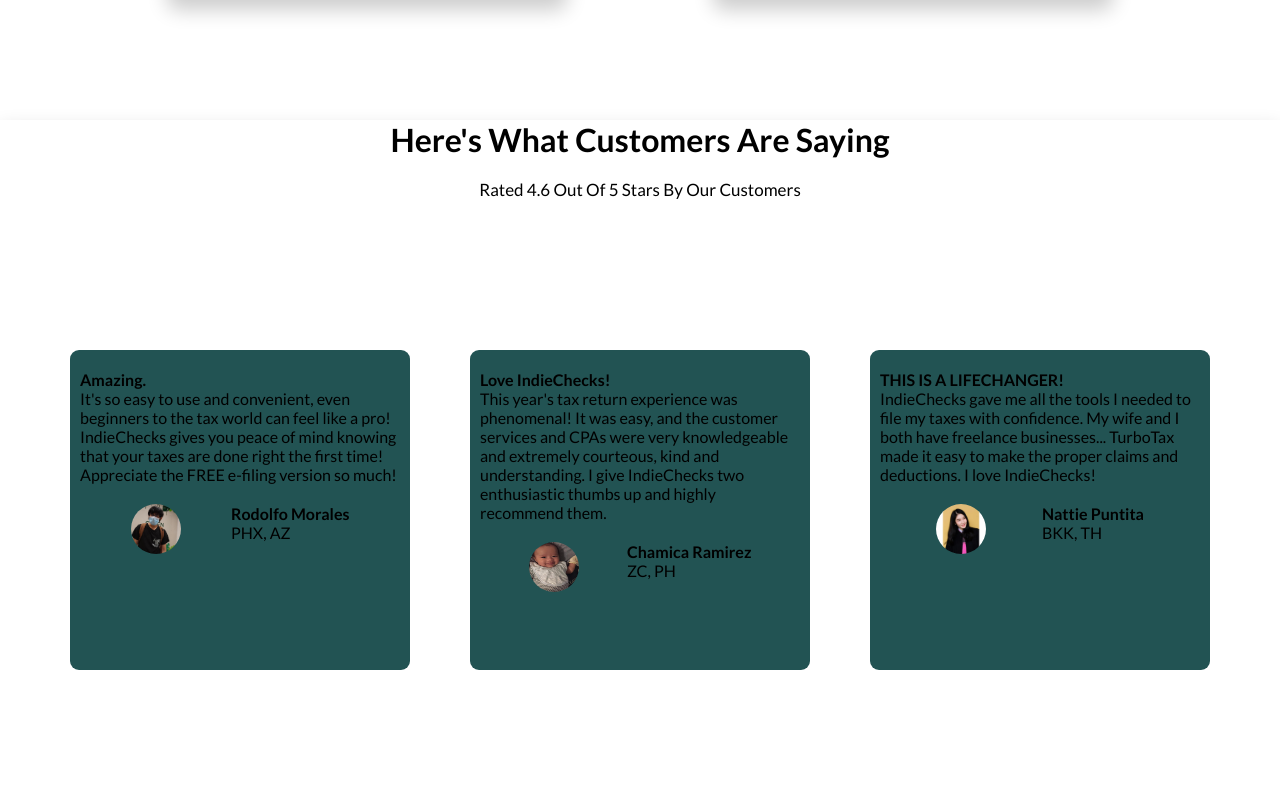
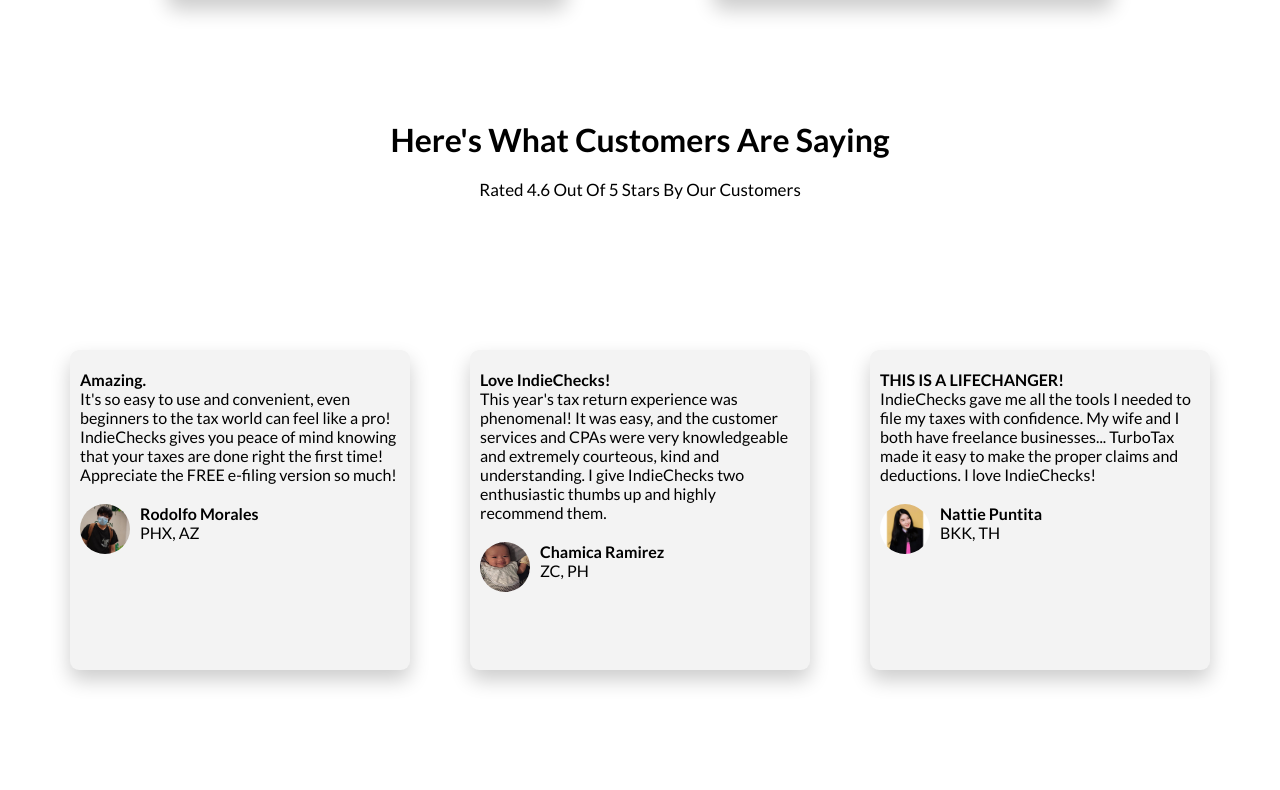
Before and after one commit to RodolfoMoralesPH/Papers-and-filing-cabinets, a React (Create React App) app in the folder frontend/: page / in a window 1280 px wide. Shown: the part 1210-2000 px from the top of the page. Built offline with nearby package versions, Linux system fonts and the light colour scheme.

Commit message:
fixed review stylings

```diff
--- a/frontend/src/Components/Header.jsx
+++ b/frontend/src/Components/Header.jsx
@@ -13,7 +13,7 @@
           </p>
           <div className="div">
           <button className="btn btn_blue margin-top-medium">
-            Get Started
+            DEMO - No Account Required!
           </button>
           </div>
         </div>
--- a/frontend/src/css/App.css
+++ b/frontend/src/css/App.css
@@ -152,18 +152,19 @@
   height: 110vh;
   width: 100%;
   text-align: center;
-  background-color: linear-gradient(to bottom, #e6e6e6, #fff);
-  box-shadow: 0 1rem 2rem rgba(0, 0, 0, 0.2); }
+  background-color: linear-gradient(to bottom, #e6e6e6, #fff); }
 
 .review {
-  background-color: #225353;
+  box-shadow: 0 1rem 2rem rgba(0, 0, 0, 0.2);
+  background-color: #f3f3f3;
   padding: 2rem 1rem;
   text-align: left;
   border-radius: 9px;
   height: 32rem; }
   .review__profile {
-    display: flex;
-    justify-content: space-evenly; }
+    display: flex; }
+    .review__profile-right {
+      margin-left: 1rem; }
     .review__profile-picture {
       height: 5rem;
       width: 5rem;
--- a/frontend/src/sass/components/review.scss
+++ b/frontend/src/sass/components/review.scss
@@ -3,17 +3,19 @@
     width: 100%;
     text-align: center;
     background-color: linear-gradient(to bottom, rgb(230, 230, 230), #fff);
-    box-shadow: 0 1rem 2rem rgba(black, .2);
 }
 .review{
-    background-color: rgb(34, 83, 83);
+    box-shadow: 0 1rem 2rem rgba(black, .2);
+    background-color: rgb(243, 243, 243);
     padding: 2rem 1rem;
     text-align: left;
     border-radius: 9px;
     height: 32rem;
     &__profile{
         display: flex;
-        justify-content: space-evenly;
+        &-right{
+            margin-left: 1rem;
+        }
         &-picture{
             height:5rem;
             width:5rem;
```
